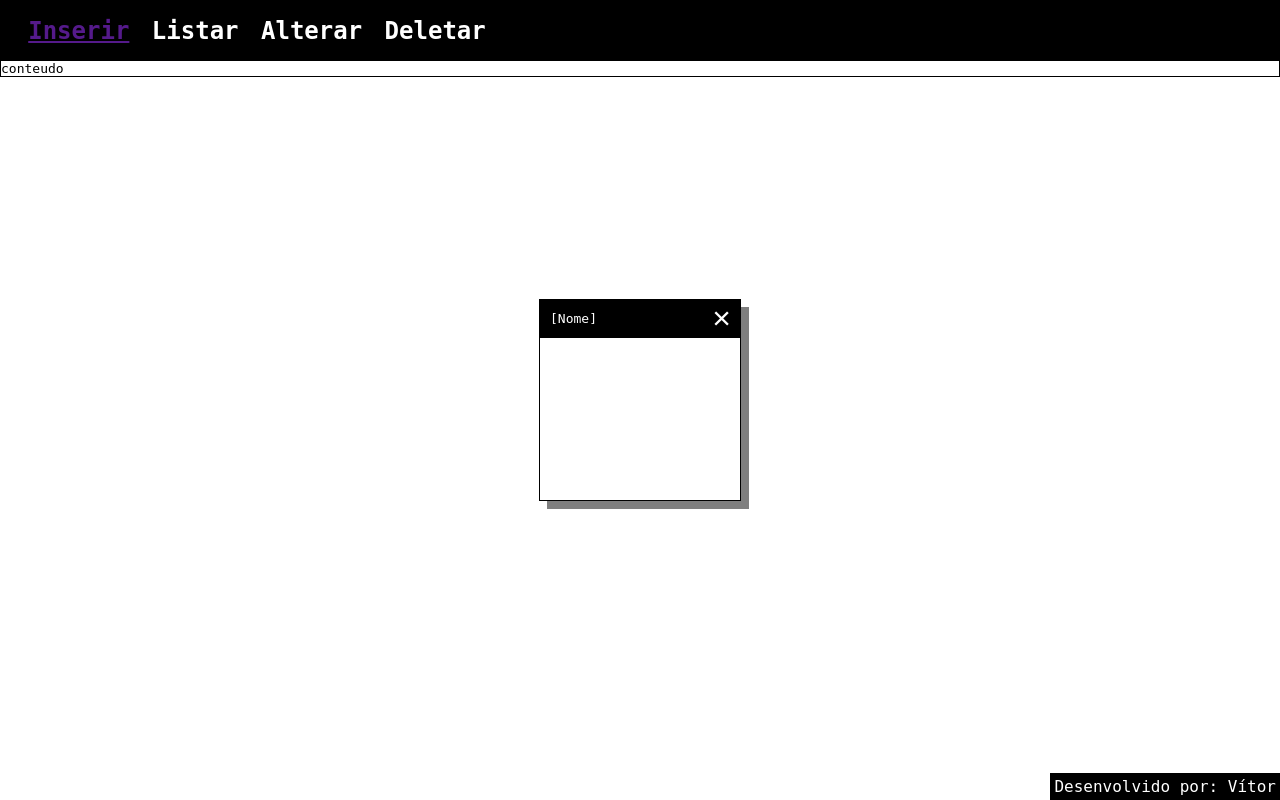
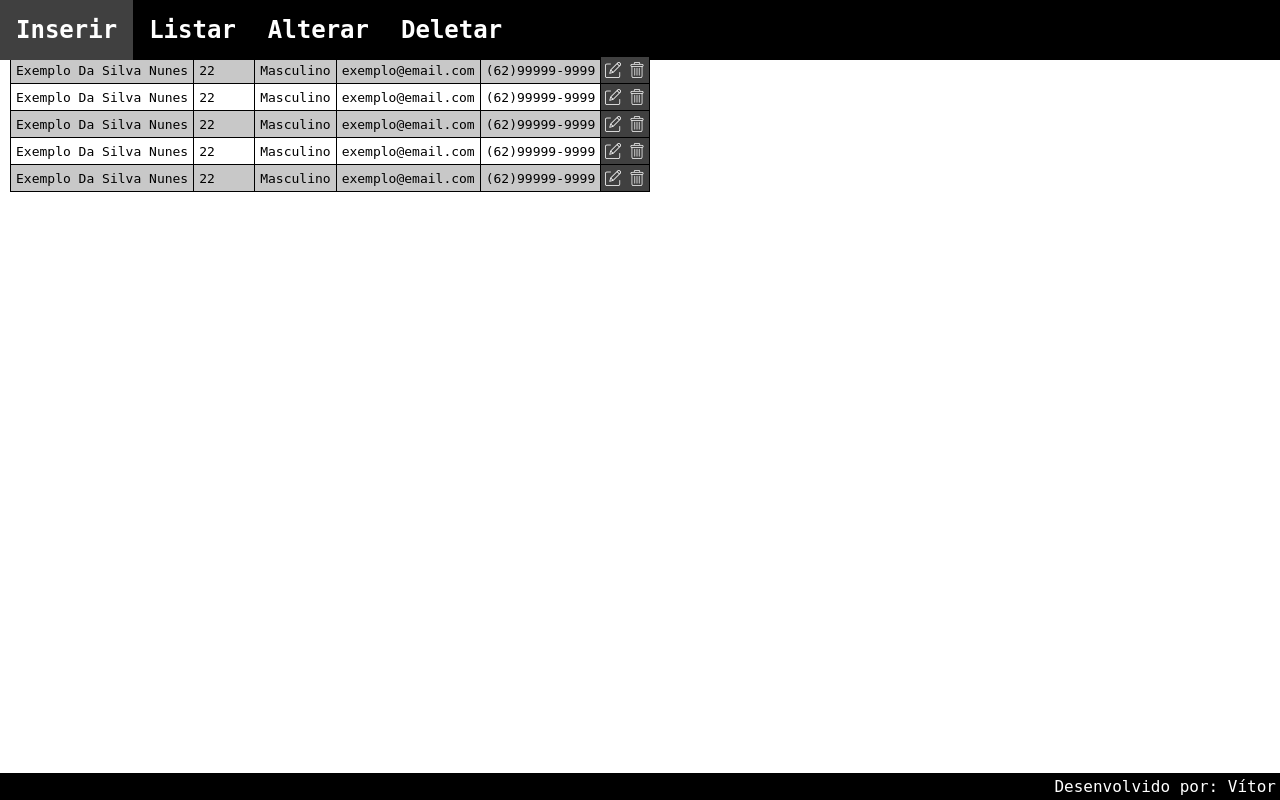
Before and after one commit to VitorProgramadorWeb/sistema-crud, a PHP site: page / in a window 1280 px wide. Run offline with PHP 8.4, Linux system fonts and the light colour scheme.

Commit message:
Tabela adicionada e segmentação do css
Imagens também foram adicionadas (delete.png e edit.png)

```diff
--- a/estilo.css
+++ b/estilo.css
@@ -1,7 +1,5 @@
 body {
     margin: 0;
-    display: grid;
-    border: 1px solid;
 
     font-family: monospace;
 }
@@ -9,6 +7,10 @@ body {
 nav {
     background-color: black;
     color: white;
+
+    position: fixed;
+    top: 0;
+    width: 100%;
 }
 
 .menu {
@@ -24,7 +26,26 @@ nav {
     font-size: 3vmin;
 
     width: 60vmin;
+}
+
+.item-menu a {
+    display: block;
+
+    text-decoration: none;
+    color: white;
+
     padding: 2vmin;
+}
+
+.item-menu a:hover {
+    background-color: rgb(64, 64, 64);
+}
+
+.tabela {
+    margin: 10px;
+    margin-top: 40px;
+
+    text-wrap: nowrap;
 }
 
 footer {
@@ -39,12 +60,14 @@ footer {
 
     font-size: 2vmin;
     text-align: end;
+
+    box-sizing: border-box;
+    width: 100%;
 }
 
 #popup {
+    display: none;
     background-color: white;
-    width: 200px;
-    height: 200px;
     border: 1px solid;
     position: fixed;
     top: 50%;
--- a/index.php
+++ b/index.php
@@ -1,7 +1,3 @@
-<?php
-
-?>
-
 <!DOCTYPE html>
 <html lang="pt-BR">
 <head>
@@ -11,14 +7,17 @@
     <meta name="viewport" content="width=device-width, initial-scale=1.0">
 
     <link rel="stylesheet" href="estilo.css" type="text/css">
+    <link rel="stylesheet" href="tabela.css" type="text/css">
+    <link rel="stylesheet" href="popup.css" type="text/css">
 </head>
 <body>
+
     <nav>
         <ul class="menu">
             <li class="item-menu"><a href="" onclick="showWindow()">Inserir</a></li>
-            <li class="item-menu">Listar</li>
-            <li class="item-menu">Alterar</li>
-            <li class="item-menu">Deletar</li>
+            <li class="item-menu"><a href="">Listar</a></li>
+            <li class="item-menu"><a href="">Alterar</a></li>
+            <li class="item-menu"><a href="">Deletar</a></li>
         </ul>
     </nav>
 
@@ -27,14 +26,99 @@
             <span id="nome">[Nome]</span>
             <button class="close-btn" onclick="closeWindow()">&times;</button>
         </div>
+        <form action="">
+            <label for="nome">Nome</label>
+            <input type="text" name="nome" id="nome">
+
+            <label for="email">E-mail</label>
+            <input type="email" name="email" id="email">
+
+            <label for="telefone">Telefone</label>
+            <input type="tel" name="telefone" id="telefone">
+
+            <label for="idade">Idade</label>
+            <input type="number" name="idade" id="">
+
+            <p>Sexo</p>
+            <input type="radio" name="sexo" id="masculino" value="masculino">
+            <label for="masculino">Masculino</label>
+            <input type="radio" name="sexo" id="" value="feminino">
+            <label for="feminino">Feminino</label>
+
+            <input type="submit" value="Salvar">
+        </form>
     </div>
 
     <div class="tabela">
-        conteudo
+        <table>
+            <tr>
+                <th>Nome</th>
+                <th>Idade</th>
+                <th>Sexo</th>
+                <th>E-mail</th>
+                <th>Telefone</th>
+                <th></th>
+            </tr>
+            <tr>
+                <td>Exemplo Da Silva Nunes</td>
+                <td>22</td>
+                <td>Masculino</td>
+                <td>exemplo@email.com</td>
+                <td>(62)99999-9999</td>
+                <td class="options">
+                    <a href=""><img src="edit.png" alt="editar"></a>
+                    <a href=""><img src="delete.png" alt="excluir"></a>
+                </td>
+            </tr>
+            <tr>
+                <td>Exemplo Da Silva Nunes</td>
+                <td>22</td>
+                <td>Masculino</td>
+                <td>exemplo@email.com</td>
+                <td>(62)99999-9999</td>
+                <td class="options">
+                    <a href=""><img src="edit.png" alt="editar"></a>
+                    <a href=""><img src="delete.png" alt="excluir"></a>
+                </td>
+            </tr>
+            <tr>
+                <td>Exemplo Da Silva Nunes</td>
+                <td>22</td>
+                <td>Masculino</td>
+                <td>exemplo@email.com</td>
+                <td>(62)99999-9999</td>
+                <td class="options">
+                    <a href=""><img src="edit.png" alt="editar"></a>
+                    <a href=""><img src="delete.png" alt="excluir"></a>
+                </td>
+            </tr>
+            <tr>
+                <td>Exemplo Da Silva Nunes</td>
+                <td>22</td>
+                <td>Masculino</td>
+                <td>exemplo@email.com</td>
+                <td>(62)99999-9999</td>
+                <td class="options">
+                    <a href=""><img src="edit.png" alt="editar"></a>
+                    <a href=""><img src="delete.png" alt="excluir"></a>
+                </td>
+            </tr>
+            <tr>
+                <td>Exemplo Da Silva Nunes</td>
+                <td>22</td>
+                <td>Masculino</td>
+                <td>exemplo@email.com</td>
+                <td>(62)99999-9999</td>
+                <td class="options">
+                    <a href=""><img src="edit.png" alt="editar"></a>
+                    <a href=""><img src="delete.png" alt="excluir"></a>
+                </td>
+            </tr>
+        </table>
     </div>
 
     <footer>
-        <span>Desenvolvido por: Vítor</span>
+        Desenvolvido por: Vítor
     </footer>
 
     <!-- JavaScript -->
--- /dev/null
+++ b/tabela.css
@@ -0,0 +1,57 @@
+table, td, th {
+    margin: 0;
+    padding: 0;
+    border: 1px solid;
+    border-collapse: collapse;
+    border-color: black;
+}
+
+tr:nth-child(even) {
+    background-color: rgb(200, 200, 200);
+}
+
+table {
+}
+
+tr {
+    border: 1px solid;
+}
+
+th {
+    background-color: rgb(64, 64, 64);
+    color: white;
+    text-align: left;
+}
+
+td {
+    padding: 5px;
+    min-width: 50px;
+}
+
+.options {
+    display: flex;
+    justify-content: space-around;
+    align-items: center;
+
+    box-sizing: border-box;
+    border: 0;
+
+    position: sticky;
+    right: 0;
+
+    background-color: rgb(64, 64, 64);
+
+    min-width: 0;
+    width: 48px;
+    height: 26px;
+    padding: 0;
+}
+
+.options img {
+    width: 16px;
+    height: 16px;
+}
+
+.options a {
+    height: 16px;
+}
```
Also changed, not shown: delete.png (added), edit.png (added), popup.css (added).
